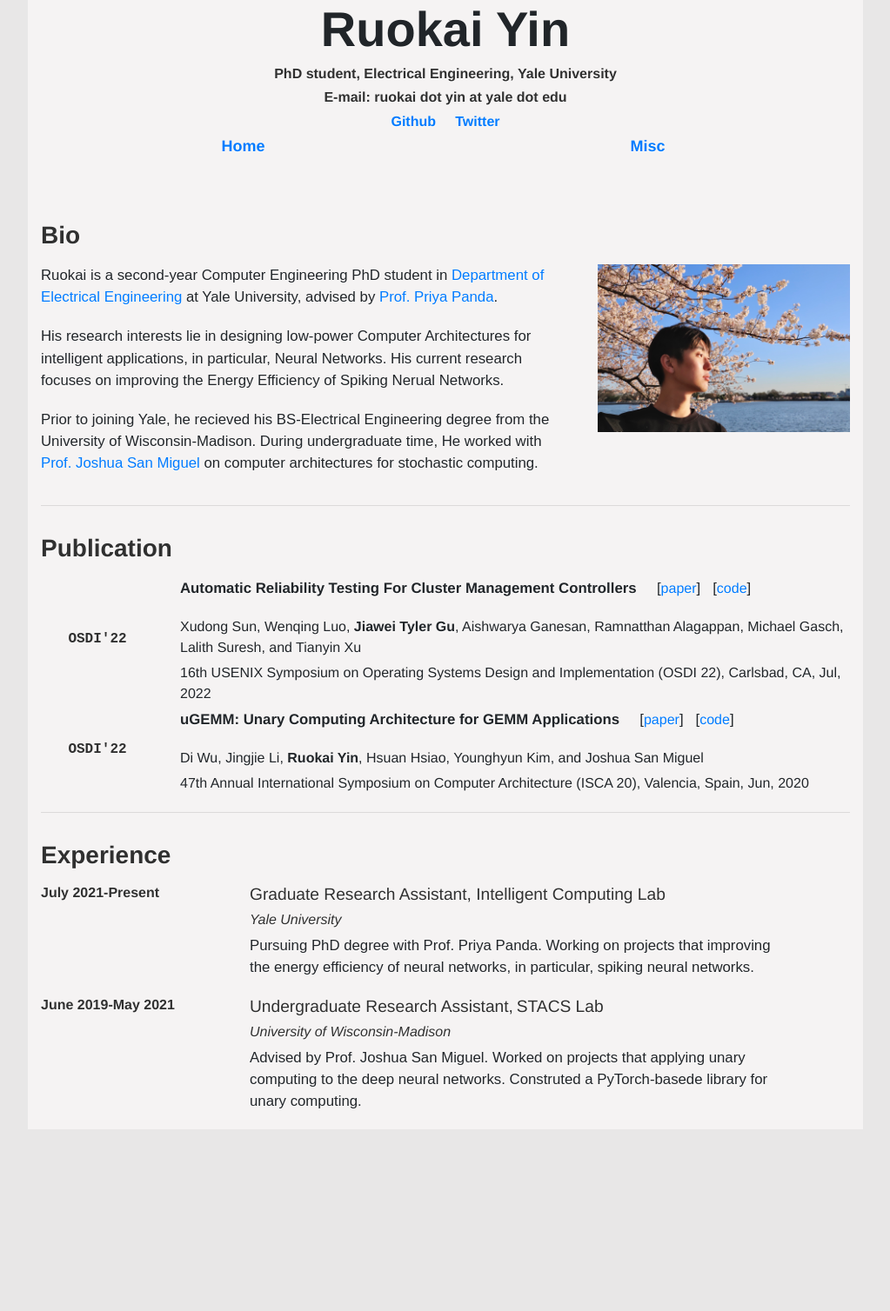
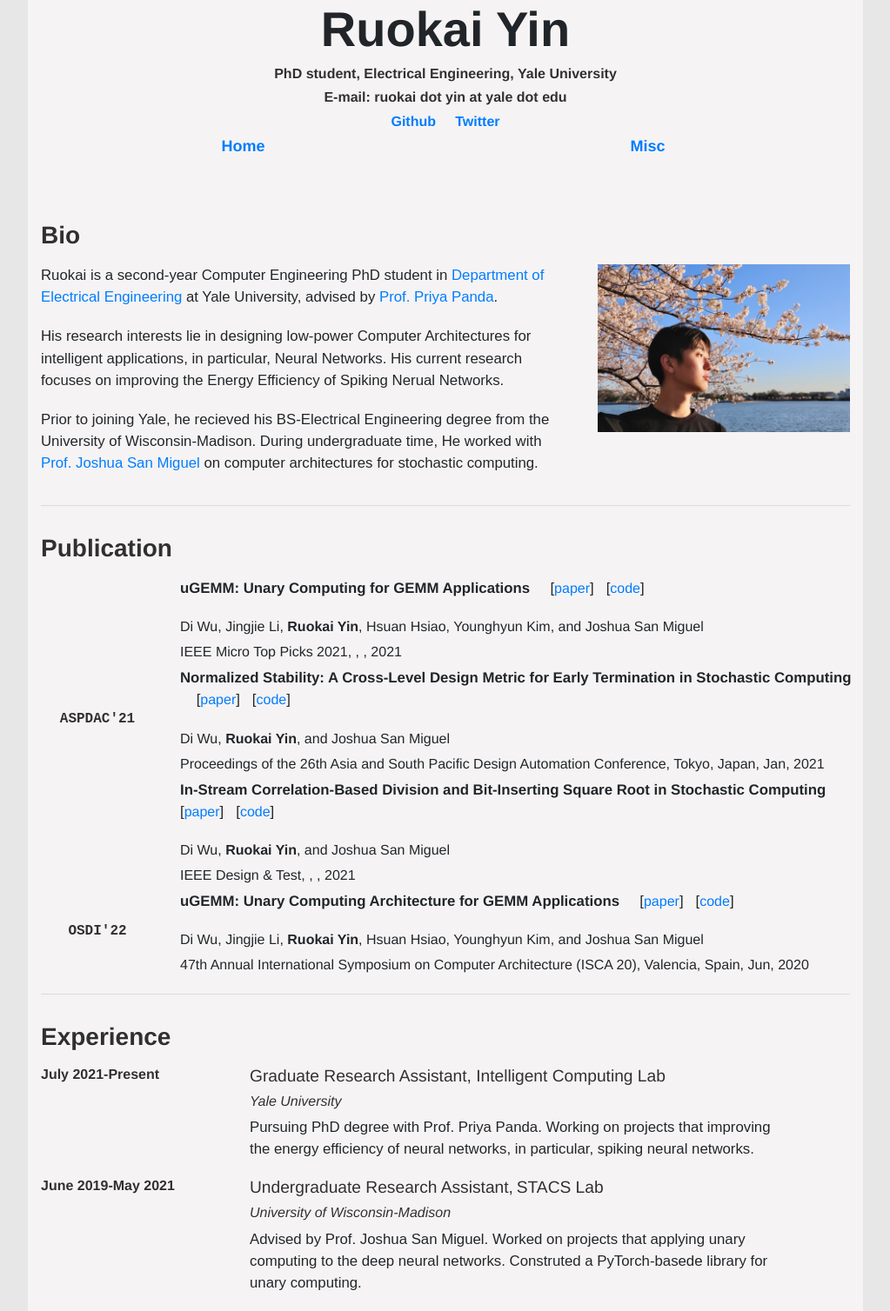
Before and after one commit to RuokaiYin/RuokaiYin.github.io, a Jekyll site: the page built from index.html, in a window 1280 px wide. Shown: the whole page at 87% size, without its empty margins (128-1151 px from the left). Built offline with Jekyll 4.4.1, drawn with Linux system fonts in a browser that asks for light colours; before the commit the page ends 1299 px from its top, so only the background shows below that.

Commit message:
add old papers

```diff
--- a/_data/publications.yml
+++ b/_data/publications.yml
@@ -1,16 +1,33 @@
-- title: Automatic Reliability Testing For Cluster Management Controllers
+- title: "uGEMM: Unary Computing for GEMM Applications"
   author: >
-    Xudong Sun, Wenqing Luo, <b>Jiawei Tyler Gu</b>,
-    Aishwarya Ganesan, Ramnatthan Alagappan,  Michael Gasch,
-    Lalith Suresh, and Tianyin Xu
-  booktitle: 16th USENIX Symposium on Operating Systems Design and Implementation (OSDI 22)
-  year: 2022
-  month: Jul
-  address: Carlsbad, CA
-  publisher: USENIX Association
-  conference: OSDI'22
-  file: sieve.pdf
-  code: https://github.com/sieve-project/sieve
+    Di Wu, Jingjie Li, <b>Ruokai Yin</b>,
+    Hsuan Hsiao, Younghyun Kim, and Joshua San Miguel
+  booktitle: IEEE Micro Top Picks 2021
+  year: 2021
+  publisher: IEEE
+  file: ugemm_top.pdf
+  code: https://github.com/diwu1990/UnarySim
+
+- title: "Normalized Stability: A Cross-Level Design Metric for Early Termination in Stochastic Computing"
+  author: >
+    Di Wu, <b>Ruokai Yin</b>, and Joshua San Miguel
+  booktitle: Proceedings of the 26th Asia and South Pacific Design Automation Conference
+  year: 2021
+  month: Jan
+  address: Tokyo, Japan
+  publisher: ACM
+  conference: ASPDAC'21
+  file: ns.pdf
+  code: https://github.com/diwu1990/UnarySim
+
+- title: "In-Stream Correlation-Based Division and Bit-Inserting Square Root in Stochastic Computing"
+  author: >
+    Di Wu, <b>Ruokai Yin</b>, and Joshua San Miguel
+  booktitle: IEEE Design & Test
+  year: 2021
+  publisher: IEEE
+  file: udiv.pdf
+  code: https://github.com/diwu1990/UnarySim
 
 - title: "uGEMM: Unary Computing Architecture for GEMM Applications"
   author: >
```
Also changed, not shown: 4 other files.
